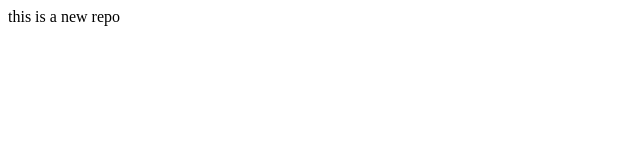
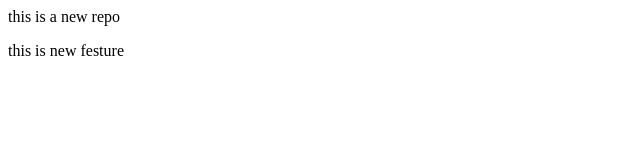
Before and after one commit to jyoti-prakash-hub/Localrepo, a plain HTML site: page index.html in a window 1280 px wide. Shown: the whole page, without its empty margins (0-640 px from the left). Drawn offline with Linux system fonts and the light colour scheme.

Commit message:
add new  feature

```diff
--- a/index.html
+++ b/index.html
@@ -1 +1,2 @@
 <p>this is a new repo</p>
+<p>this is new festure</p>
```
